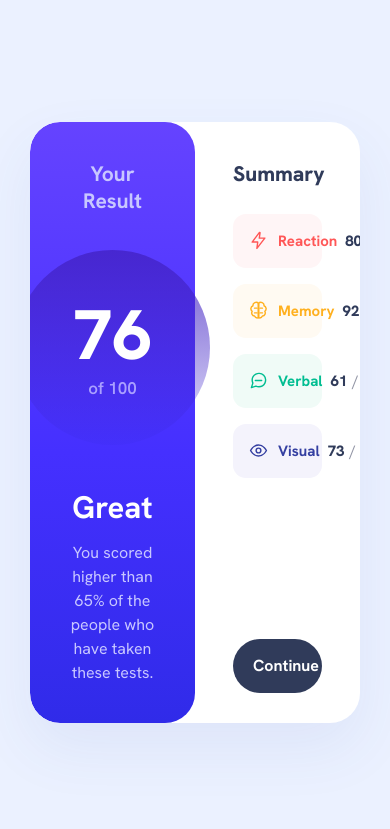
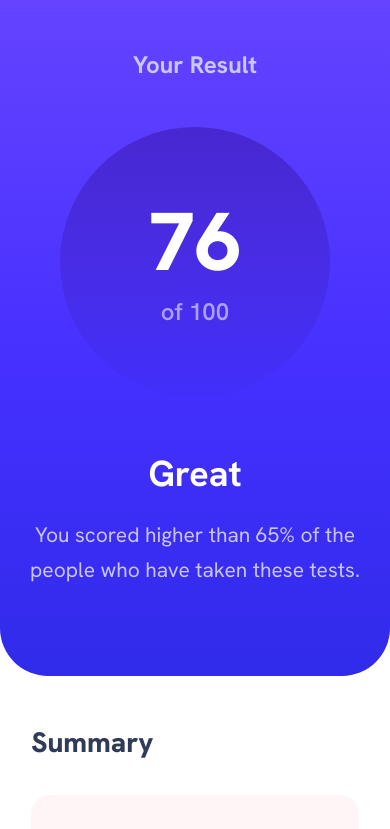
Before and after one commit to adiotimothy425-art/results-summary, a plain HTML site: page index.html in a window 390 px wide. Shown: the top 829 px of the page. Drawn offline with Linux system fonts and the light colour scheme.

Commit message:
Updated Responsiveness

```diff
--- a/style.css
+++ b/style.css
@@ -215,6 +215,117 @@ body {
 .continue-button:hover {
     background-color: var(--background-two);
 }
+@media screen and (max-width: 600px) {
+
+    body {
+        background-color: #ffffff;
+    }
+
+    .page-container {
+        display: block;
+        min-height: 100vh;
+        padding: 0;
+    }
+
+    .result-card {
+        display: flex;
+        flex-direction: column;
+        width: 100%;
+        max-width: none;
+        min-height: 100vh;
+        border-radius: 0;
+        box-shadow: none;
+        overflow: visible;
+    }
+
+    /* Result panel moves to the top */
+
+    .result-panel {
+        width: 100%;
+        min-height: 676px;
+        padding: 49px 28px 60px;
+        border-radius: 0 0 48px 48px;
+    }
+
+    .result-heading {
+        font-size: 24px;
+        margin-bottom: 47px;
+    }
+
+    .score-circle {
+        width: 270px;
+        max-width: 75vw;
+        height: 270px;
+        margin-bottom: 0;
+    }
+
+    .score {
+        font-size: 82px;
+    }
+
+    .score-total {
+        font-size: 24px;
+        margin-top: 8px;
+    }
+
+    .result-description {
+        margin-top: 53px;
+        max-width: 390px;
+    }
+
+    .result-description h2 {
+        font-size: 36px;
+        margin-bottom: 21px;
+    }
+
+    .result-description p {
+        font-size: 21px;
+        line-height: 1.65;
+        color: #c9c4ff;
+    }
+    .summary-panel {
+        width: 100%;
+        padding: 48px 8% 35px;
+        flex: 1;
+    }
+
+    .summary-heading {
+        font-size: 28px;
+        margin-bottom: 35px;
+    }
+
+    .summary-list {
+        gap: 28px;
+    }
+
+    .summary-item {
+        min-height: 105px;
+        padding: 20px 27px;
+        border-radius: 19px;
+    }
+
+    .category {
+        gap: 17px;
+        font-size: 23px;
+    }
+
+    .category svg {
+        width: 30px;
+        height: 30px;
+    }
+
+    .category-score {
+        gap: 7px;
+        font-size: 24px;
+    }
+
+    .continue-button {
+        min-height: 105px;
+        margin-top: 45px;
+        padding: 22px;
+        font-size: 28px;
+    }
+}
 /*SMALL MOBILE SCREENS*/
 @media screen and (max-width: 380px) {
     .result-panel {
```
